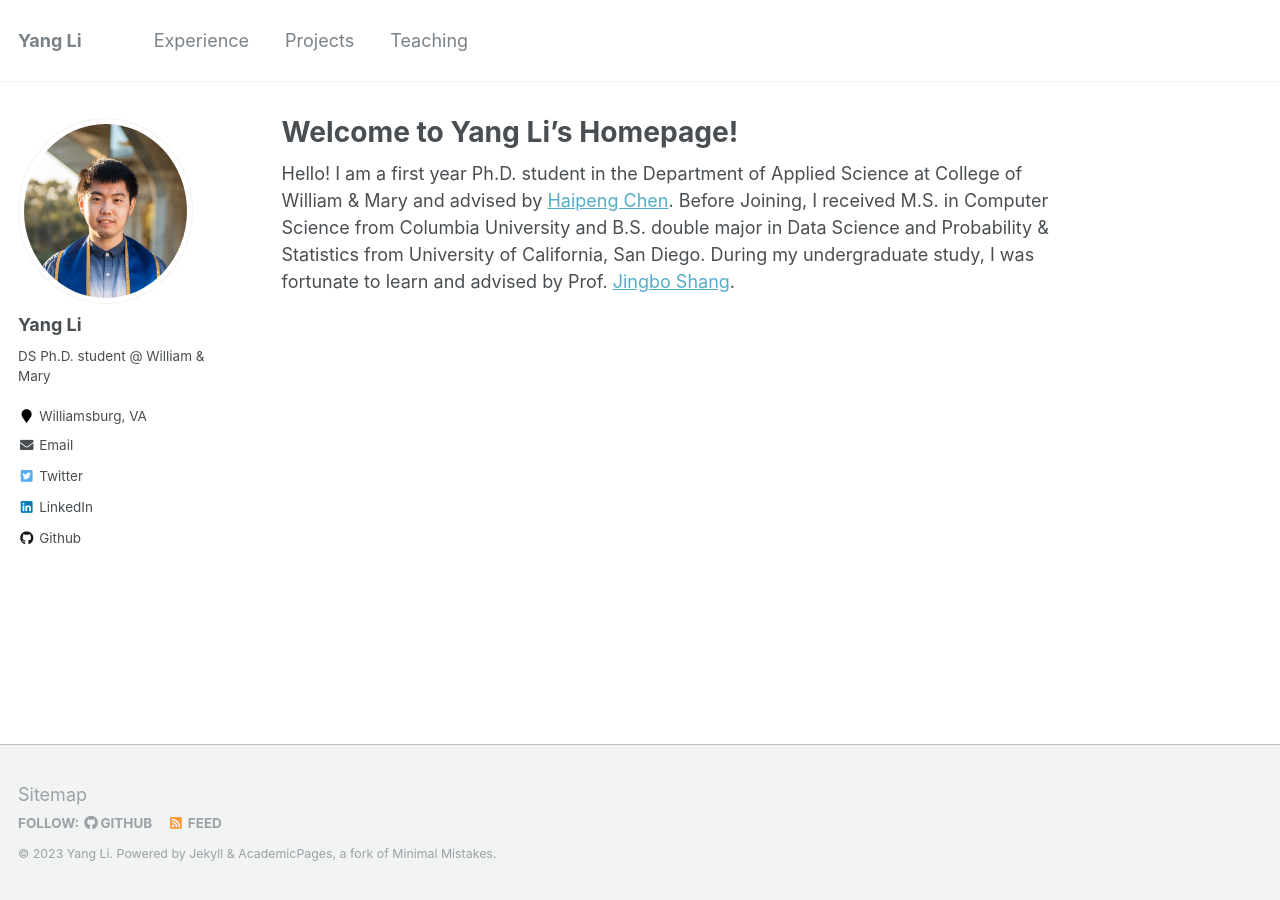
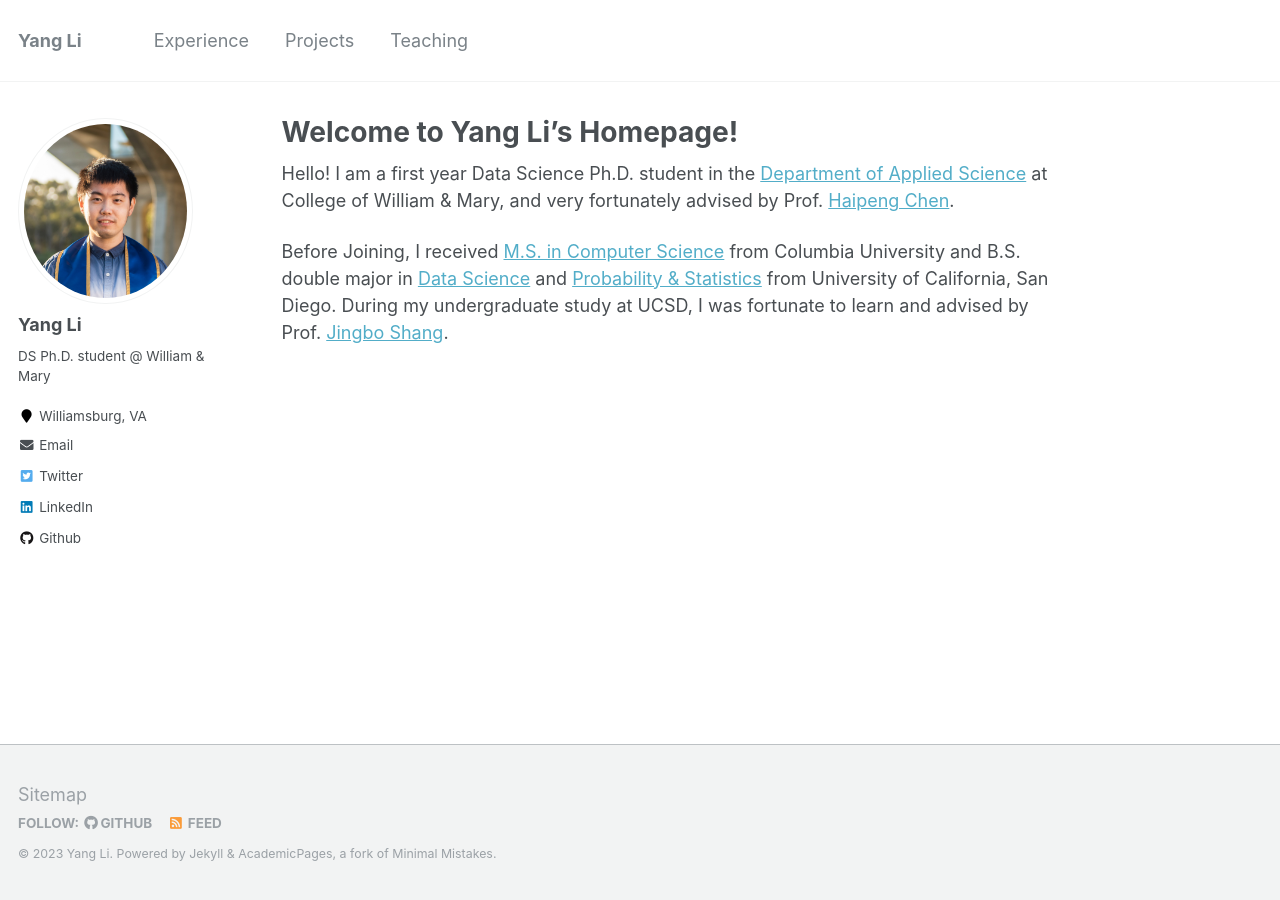
Before and after one commit to littlestone111/littlestone111.github.io, a Jekyll site: the page built from _pages/about.md, in a window 1280 px wide. Built offline with Jekyll 4.4.1, drawn with Linux system fonts in a browser that asks for light colours.

Commit message:
Update history

```diff
--- a/_pages/about.md
+++ b/_pages/about.md
@@ -8,4 +8,6 @@ redirect_from:
   - /about.html
 ---
 
-Hello! I am a first year Ph.D. student in the Department of Applied Science at College of William & Mary and advised by [Haipeng Chen](https://haipeng-chen.github.io/). Before Joining, I received M.S. in Computer Science from Columbia University and B.S. double major in Data Science and Probability & Statistics from University of California, San Diego. During my undergraduate study, I was fortunate to learn and advised by Prof. [Jingbo Shang](https://shangjingbo1226.github.io/).
+Hello! I am a first year Data Science Ph.D. student in the [Department of Applied Science](https://www.wm.edu/as/data-science/) at College of William & Mary, and very fortunately advised by Prof. [Haipeng Chen](https://haipeng-chen.github.io/).
+
+Before Joining, I received [M.S. in Computer Science](https://www.cs.columbia.edu/) from Columbia University and B.S. double major in [Data Science](https://datascience.ucsd.edu/) and [Probability & Statistics](https://math.ucsd.edu/) from University of California, San Diego. During my undergraduate study at UCSD, I was fortunate to learn and advised by Prof. [Jingbo Shang](https://shangjingbo1226.github.io/).
```
